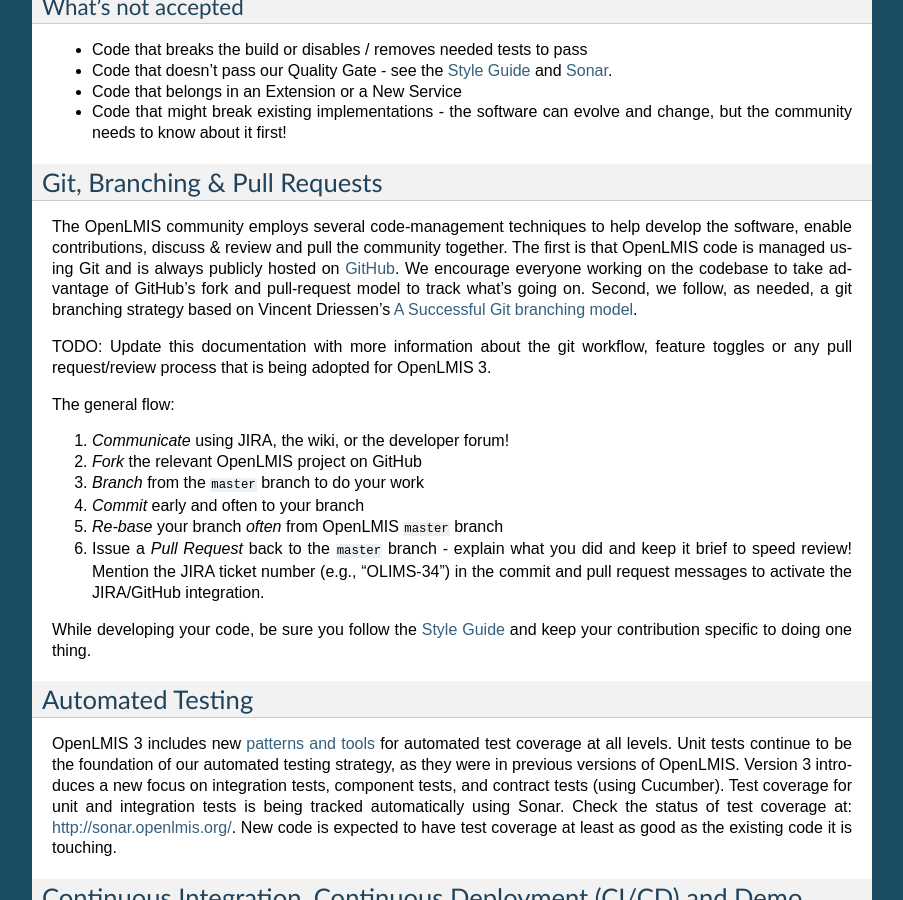
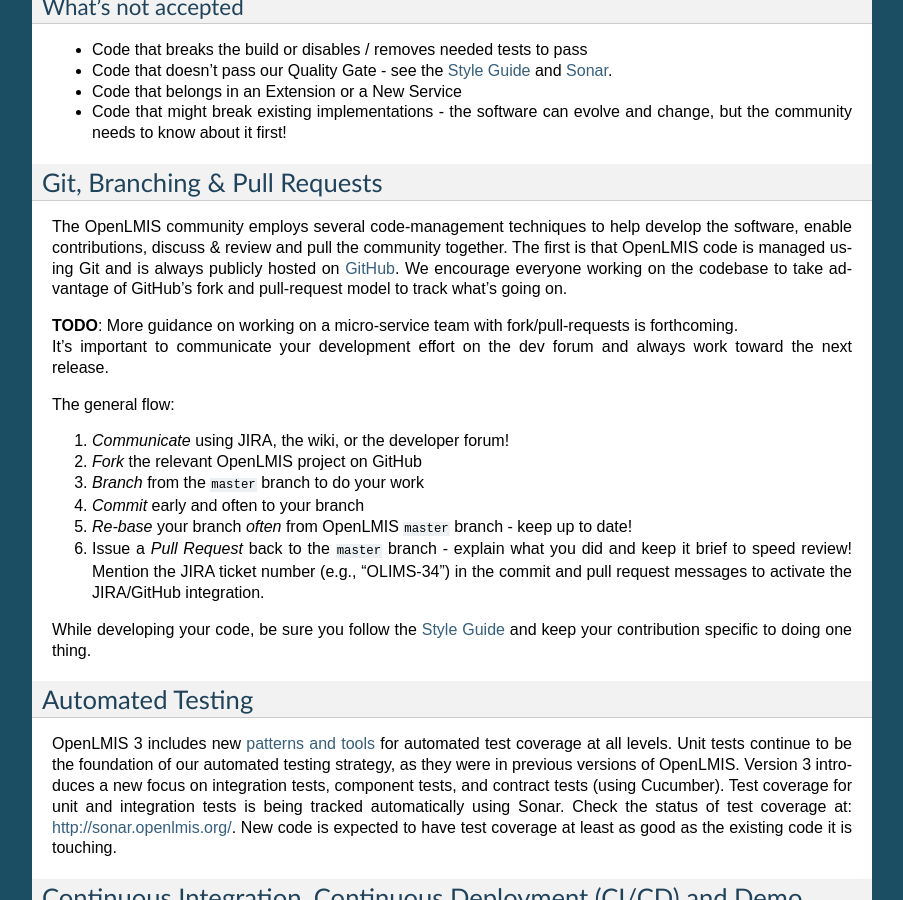
Before and after one commit to OpenLMIS/openlmis-ref-distro, a Sphinx documentation site: the page built from docs/source/developer-docs/contributionGuide.md, in a window 1280 px wide and 900 px high, scrolled down 2802 px. Shown: the whole window, without its empty margins (198-1101 px from the left). Built offline with Sphinx 7.4.7, drawn with Linux system fonts in a browser that asks for light colours; pages that are not in the unit, such as notebooks, are missing from menus.

Commit message:
OLMIS-1612, removed gitflow
We’re not encouraging gitflow / vincent driessen’s model at this time, in favor of setting the community on a path toward the /next/ release.

```diff
--- a/docs/source/developer-docs/contributionGuide.md
+++ b/docs/source/developer-docs/contributionGuide.md
@@ -145,12 +145,11 @@
 The OpenLMIS community employs several code-management techniques to help develop the software, enable contributions,
 discuss & review and pull the community together. The first is that OpenLMIS code is managed using Git and is always
 publicly hosted on [GitHub](http://github.com/OpenLMIS/). We encourage everyone working on the codebase to
-take advantage of GitHub's fork and pull-request model to track what's going on. Second, we follow, as needed, a git
-branching strategy based on Vincent Driessen's
-[A Successful Git branching model](http://nvie.com/posts/a-successful-git-branching-model/).
+take advantage of GitHub's fork and pull-request model to track what's going on.
 
-TODO: Update this documentation with more information about the git workflow, feature toggles or any pull request/review
-process that is being adopted for OpenLMIS 3.
+**TODO**: More guidance on working on a micro-service team with fork/pull-requests is forthcoming.
+It's important to communicate your development effort on the dev forum and always work toward
+the next release.
 
 The general flow:
 
@@ -162,9 +161,11 @@
 
 4. *Commit* early and often to your branch
 
-5. *Re-base* your branch *often* from OpenLMIS `master` branch
+5. *Re-base* your branch *often* from OpenLMIS `master` branch - keep up to date!
 
-6. Issue a *Pull Request* back to the `master` branch - explain what you did and keep it brief to speed review! Mention the JIRA ticket number (e.g., "OLIMS-34") in the commit and pull request messages to activate the JIRA/GitHub integration.
+6. Issue a *Pull Request* back to the `master` branch - explain what you did and keep it brief to speed review!
+Mention the JIRA ticket number (e.g., "OLIMS-34") in the commit and pull request messages to activate the
+JIRA/GitHub integration.
 
 While developing your code, be sure you follow the [Style Guide](https://github.com/OpenLMIS/openlmis-template-service/blob/master/STYLE-GUIDE.md)
 and keep your contribution specific to doing one thing.
```
